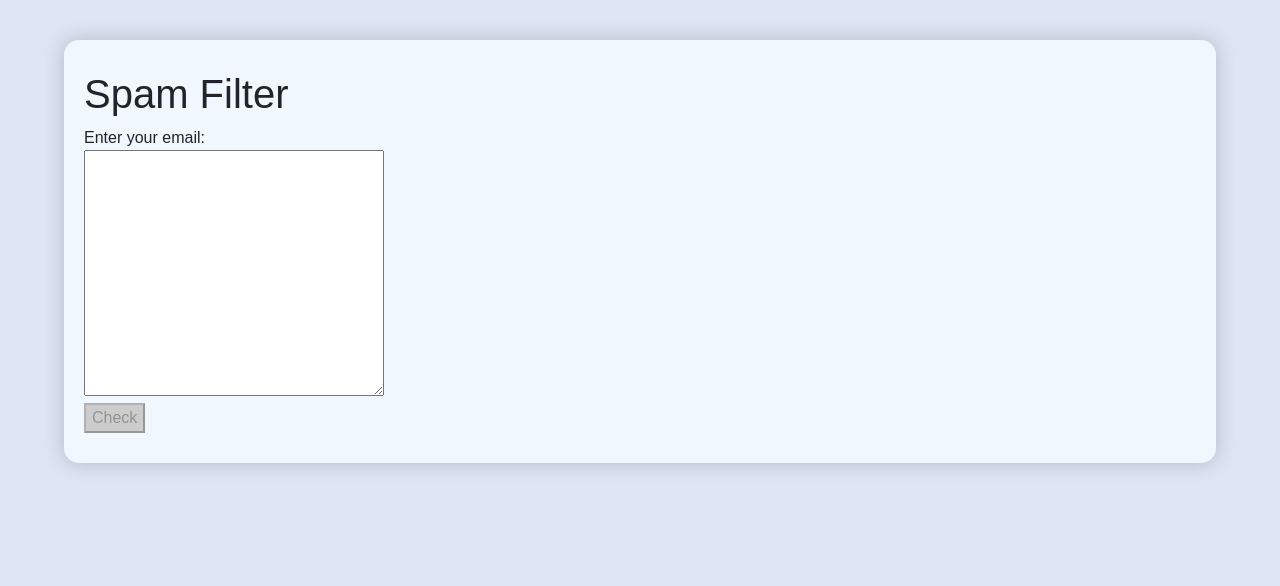
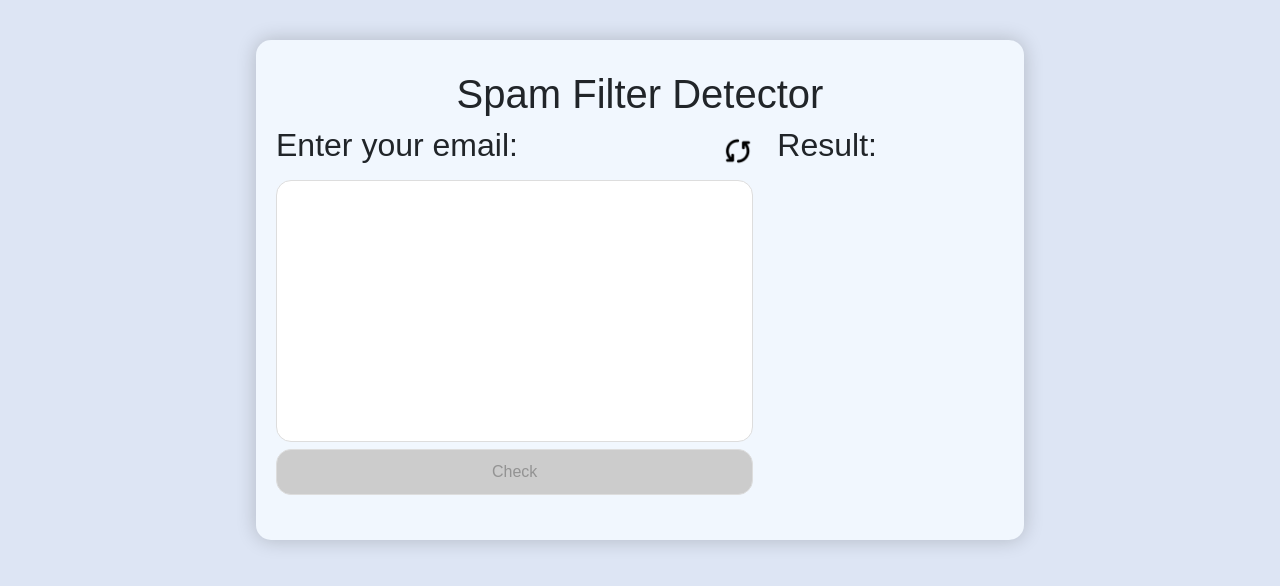
Before and after one commit to Thanhbinh1905/SpamMailDetector-Python-machinelearning, a Flask app: page / in a window 1280 px wide. Shown: the top 586 px of the page. Run offline with Flask 3, Linux system fonts and the light colour scheme; parts of the project's set-up code (start-up, migrations or seed data) failed here and were passed over; some libraries are stand-ins or nearby versions.

Commit message:
update a lots

```diff
--- a/app.py
+++ b/app.py
@@ -33,13 +33,19 @@ def index():
     message = ""
 
     if request.method == "POST":
+        if 'reset' in request.form:
+            # Handle reset request
+            return render_template("index.html", prediction=None, spam_prob=None, message="")
+
+        # Handle check request
         message = request.form['message']
         message_vector = vectorizer.transform([message])
         spam_prob = model.predict_proba(message_vector)[0][1] * 100
         spam_prob = round(spam_prob, 2)
-        prediction = "Spam" if spam_prob > 50 else "Ham"
+        prediction = "This message is classified as a Spam Mail" if spam_prob > 50 else "Ham"
 
     return render_template("index.html", prediction=prediction, spam_prob=spam_prob, message=message)
+
 
 @app.route("/feedback", methods=["POST"])
 def feedback():
@@ -55,6 +61,7 @@ def feedback():
             update_model()
 
             flash('Thank you for your feedback!', 'success')
+    else: flash('Thank you for your feedback!', 'success')
 
     return redirect(url_for('index'))
 
--- a/static/css/styles.css
+++ b/static/css/styles.css
@@ -11,72 +11,58 @@ body {
 }
 .main {
     margin-top: 5vh;
-    width: 90%;
+    width: 60%;
     background-color: #F1F7FE;
     border-radius: 15px;
     box-shadow: 0 0 20px rgba(0, 0, 0, 0.2);
     padding: 30px 20px;
     transition: transform 0.2s;
 }
-/* .navbar-brand {
-    margin-left: 3vh;
-    margin-right: 2vh;
+textarea {
+    width: 100%; /* Full width */
+    height: 100%; /* 80% of viewport height */
+    box-sizing: border-box; /* Include padding and border in the element's total width and height */
+    overflow-y: auto; /* Add vertical scrollbar if needed */
+    resize: none; /* Disable resizing */
+    padding: 10px;
+    box-sizing: border-box;
+    border: 1px solid #ddd;
+    border-radius: 15px;
+
 }
-li {
-
-    border-radius: 17px;
-    margin-right: 1vh;
-    padding: 1vh 2vh;
-    font-weight: bold;
-    font-size: 1.25rem;
-}
-li:hover {
-    background-color: #99a1bb;
-}
-.details {
-    background-color: #FFFFFF;
-    border-radius: 25px;
-    padding: 50px 20px;
-    transition: transform 0.2s;
-    padding: 5vh;
-    text-align:left;
-}
-.table-holder {
-    background-color: #FFFFFF;
-    padding: 1vh;
-    border-radius: 25px;
-}
-.table-row {
-    padding: 1.5vh;
-}
-
-.box {
-    width: 100%;
-    align-items: center;
-    justify-content: center;
-    height: 100%;
-    background-color: #FFFFFF;
-    border-radius: 10px;
-    border: rgba(51, 48, 48, 0.2) solid 1px;
-    transition: transform 0.2s;
-    text-align: center;
-} */
 
 /* Simple style for the notification */
 .notification {
     display: none;
     position: fixed;
     top: 20px;
-    right: 20px;
-    padding: 10px;
+    padding: 30px;
     background-color: #28a745;
     color: white;
     border-radius: 5px;
-    z-index: 1000;
 }
-
 /* Style for the disabled button */
 .disabled {
     background-color: #ccc;
     cursor: not-allowed;
 }
+
+.button-input {
+    display: block;
+    width: 100%;
+    margin-bottom: 15px;
+    padding: 10px;
+    box-sizing: border-box;
+    border: 1px solid #ddd;
+    border-radius: 15px;
+}
+
+button {
+    display: block;
+    width: 100%;
+    margin-bottom: 15px;
+    padding: 4px;
+    box-sizing: border-box;
+    border: 1px solid #ddd;
+    border-radius: 15px;
+}
--- a/templates/index.html
+++ b/templates/index.html
@@ -7,24 +7,44 @@
     <link rel="stylesheet" href="{{ url_for('static', filename='css/styles.css') }}">
     <link rel="icon" href="{{ url_for('static', filename='img/filtering.png') }}">
     <title>Spam Filter</title>
-    <style>
-
-    </style>
 </head>
 <body>
+    {% with messages = get_flashed_messages(with_categories=true) %}
+            {% if messages %}
+                <div class="notification " id="notification">
+                    {% for category, message in messages %}
+                        <p>{{ message }}</p>
+                    {% endfor %}
+                </div>
+            {% endif %}
+        {% endwith %}
     <div class="main">
-        <h1>Spam Filter</h1>
+        <div class="row">
+            <h1 class=" d-flex justify-content-center align-items-center">Spam Filter Detector</h1>
+        </div>
+        <div class="row">
+            <div class="col-md-8">
                 <form action="/" method="post">
-            <label for="message">Enter your email:</label><br>
-            <textarea name="message" id="message" rows="10" cols="30"></textarea><br>
-            <input type="submit" value="Check" id="check-button" class="disabled" disabled>
+                    <div class="row position-relative mb-2">
+                        <label for="message" class="d-flex align-items-center">
+                            <h2>Enter your email:</h2>
+                        </label>
+                        <button type="submit" id="reset-button" name="reset" class="position-absolute d-flex justify-content-center align-items-center" style="right: 15px; width: 20px; height: 50px; border: none; background: transparent;">
+                            <img src="{{ url_for('static', filename='img/circular.png') }}" alt="Icon" style="width: 30px; height: 30px;">
+                        </button>
+                    </div>
+
+                    <textarea name="message" id="message" rows="10" cols="30">{{ message }}</textarea><br>
+                    <input type="submit" value="Check" id="check-button" class="disabled button-input" disabled>
+
                 </form>
-
+            </div>
+            <div class="col-md-4">
+                <h2>Result:</h2>
                 {% if prediction %}
-            <h2>Result:</h2>
-            <p>Spam Probability: {{ spam_prob }}%</p>
-            <p>This message is classified as: <strong>{{ prediction }}</strong></p>
-
+                <h5>Spam Probability: <span style="color: red;">{{ spam_prob }}%</span></h5>
+                <!-- <p>This message is classified as: <strong>{{ prediction }}</strong></p> -->
+                <div class="row">
                     <form action="/feedback" method="post">
                         <input type="hidden" name="message" value="{{ message }}">
                         <label for="correct_classification">Is this classification correct?</label><br>
@@ -35,73 +55,15 @@
                             <input type="radio" id="ham" name="correct_label" value="ham"> Ham<br>
                             <input type="radio" id="spam" name="correct_label" value="spam"> Spam<br>
                         </div>
-                <input type="submit" value="Submit Feedback">
+                        <input type="submit" value="Submit Feedback" class="button-input">
                     </form>
-        {% endif %}
-
-        <!-- Flash messages -->
-        {% with messages = get_flashed_messages(with_categories=true) %}
-            {% if messages %}
-                <div class="notification" id="notification">
-                    {% for category, message in messages %}
-                        <p>{{ message }}</p>
-                    {% endfor %}
                 </div>
             {% endif %}
-        {% endwith %}
-        <script>
-            document.querySelectorAll('input[name="correct_classification"]').forEach((elem) => {
-                elem.addEventListener("change", function(event) {
-                    var value = event.target.value;
-                    var correctLabelDiv = document.getElementById('correct_label_div');
-                    correctLabelDiv.style.display = value === "no" ? "block" : "none";
-                });
-            });
+            </div>
+        </div>
+        <!-- Flash messages -->
 
-            // Show the notification if it exists
-            window.addEventListener('load', function() {
-                var notification = document.getElementById('notification');
-                if (notification) {
-                    notification.style.display = 'block';
-                    setTimeout(function() {
-                        notification.style.display = 'none';
-                    }, 5000);  // Hide the notification after 5 seconds
-                }
-            });
-
-
-            const messageInput = document.getElementById('message');
-            const checkButton = document.getElementById('check-button');
-
-            function toggleCheckButton() {
-                if (messageInput.value.trim() === '') {
-                    checkButton.disabled = true;
-                    checkButton.classList.add('disabled');
-                } else {
-                    checkButton.disabled = false;
-                    checkButton.classList.remove('disabled');
-                }
-            }
-
-            messageInput.addEventListener('input', toggleCheckButton);
-
-            // Initial check in case there's already content
-            toggleCheckButton();
-
-            // Show the notification if it exists
-            window.addEventListener('load', function() {
-                const notification = document.getElementById('notification');
-                if (notification) {
-                    notification.style.display = 'block';
-                    setTimeout(function() {
-                        notification.style.display = 'none';
-                    }, 5000);  // Hide the notification after 5 seconds
-                }
-            });
-        </script>
     </div>
-
-
-
+    <script src="{{ url_for('static', filename='js/script.js') }}"></script>
 </body>
 </html>
```
Also changed, not shown: static/js/script.js (added, +38 -0 lines), static/img/circular.png (added), 1 other file. Lines whose indentation alone changed are shown as unchanged.
